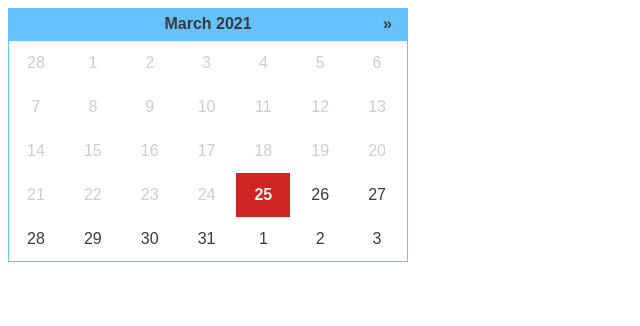
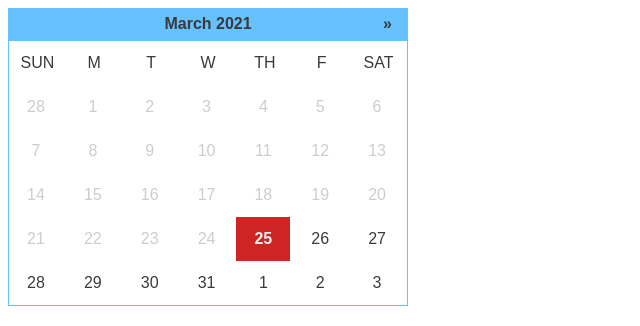
Before and after one commit to macandrew6/react-hooks-calendar, a React (Create React App) app: page / in a window 1280 px wide. Shown: the top 326 px of the page, without its empty margins (0-640 px from the left). Built offline with nearby package versions, Linux system fonts and the light colour scheme.

Commit message:
adds days of the week

```diff
--- a/src/app/calendar/index.jsx
+++ b/src/app/calendar/index.jsx
@@ -16,6 +16,11 @@ export default function Calendar({ value, onChange }) {
     <div className='calendar'>
       <Header value={value} setValue={onChange} />
       <div className='body'>
+        <div className='day-names'>
+          {['sun', 'm', 't', 'w', 'th', 'f', 'sat'].map((d) => (
+            <div className='week'>{d}</div>
+          ))}
+        </div>
         {calendar.map((week) => (
           <div>
             {week.map((day) => (
```
